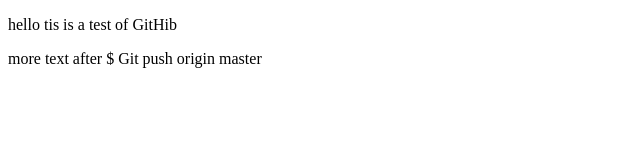
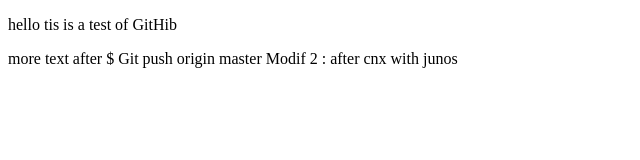
Before and after one commit to jeep32879/test1, a plain HTML site: page WebContent/index.html in a window 1280 px wide. Shown: the whole page, without its empty margins (0-640 px from the left). Drawn offline with Linux system fonts and the light colour scheme.

Commit message:
second modif cnx junos

```diff
--- a/WebContent/index.html
+++ b/WebContent/index.html
@@ -8,7 +8,9 @@
 <p>
 	hello tis is a test of GitHib
 </p>
-<p> more text after $ Git push origin master
+<p>
+more text after $ Git push origin master
+Modif 2 : after cnx with junos
 </p>
 </body>
 </html>
```
